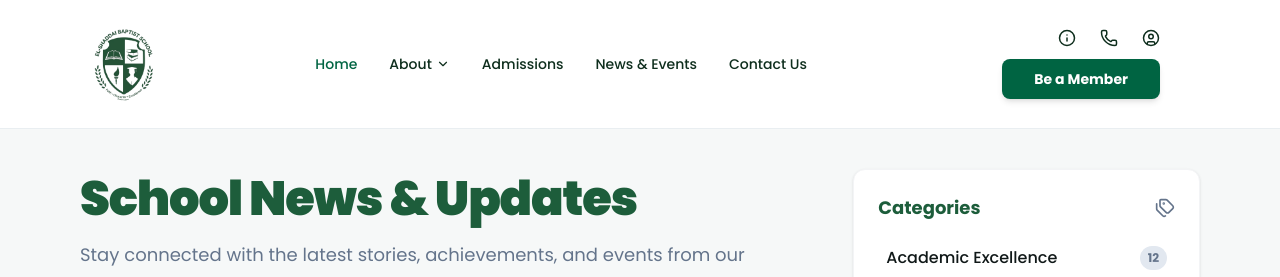
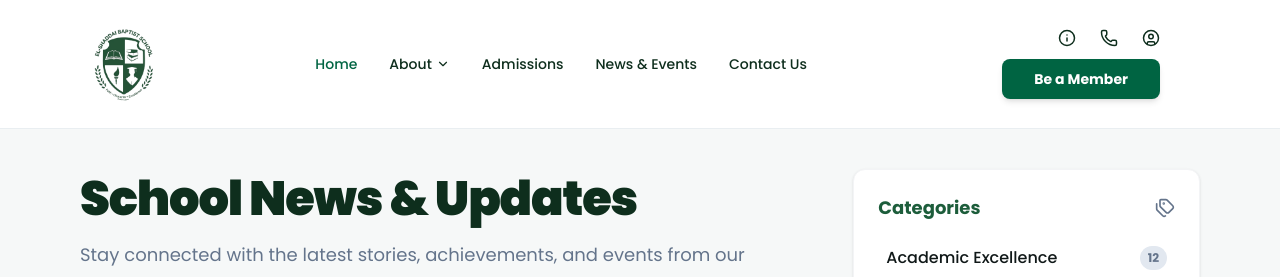
Before and after one commit to Ireoluuwa/elshaddaibaptistschools-ui, a Next.js app: page /news in a window 1280 px wide. Shown: the top 277 px of the page. Built offline with nearby package versions, Linux system fonts and the light colour scheme.

Commit message:
change title color

```diff
--- a/components/news/NewsHeader.tsx
+++ b/components/news/NewsHeader.tsx
@@ -4,7 +4,7 @@ import { newsHeader } from "@/constants/news";
 const NewsHeader = () => {
   return (
     <div className="flex flex-col gap-3 pb-6 border-b border-[#e2e8f0]">
-      <h1 className="text-primary text-4xl lg:text-5xl font-black leading-tight tracking-tight">
+      <h1 className="text-secondary text-4xl lg:text-5xl font-black leading-tight tracking-tight">
         {newsHeader.title}
       </h1>
       <p className="text-[#64748b] text-lg font-normal">
```
